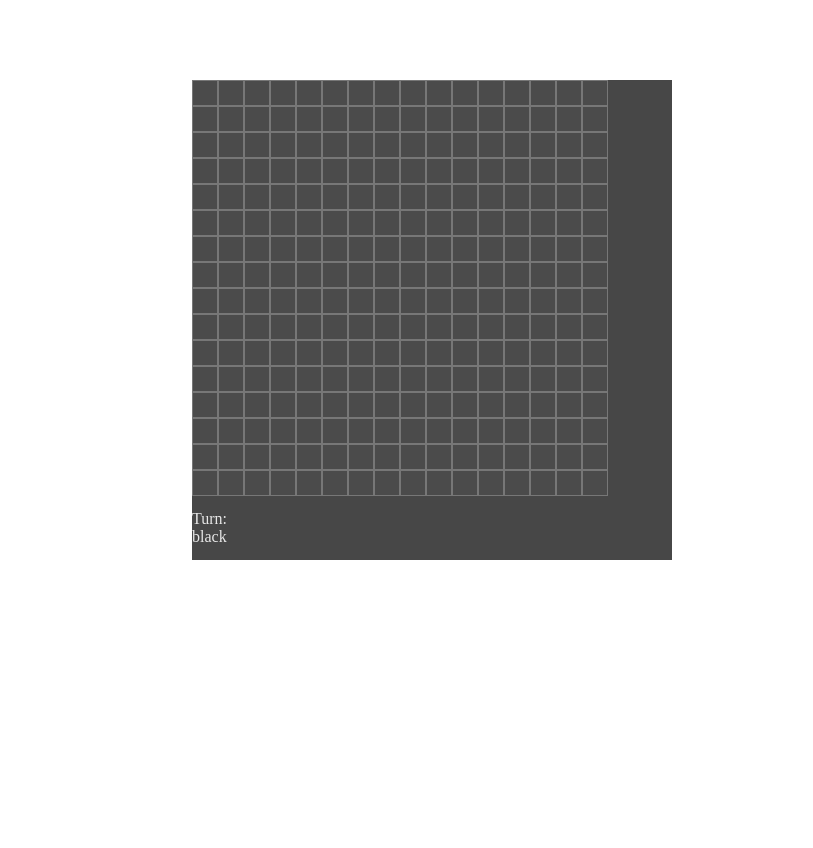
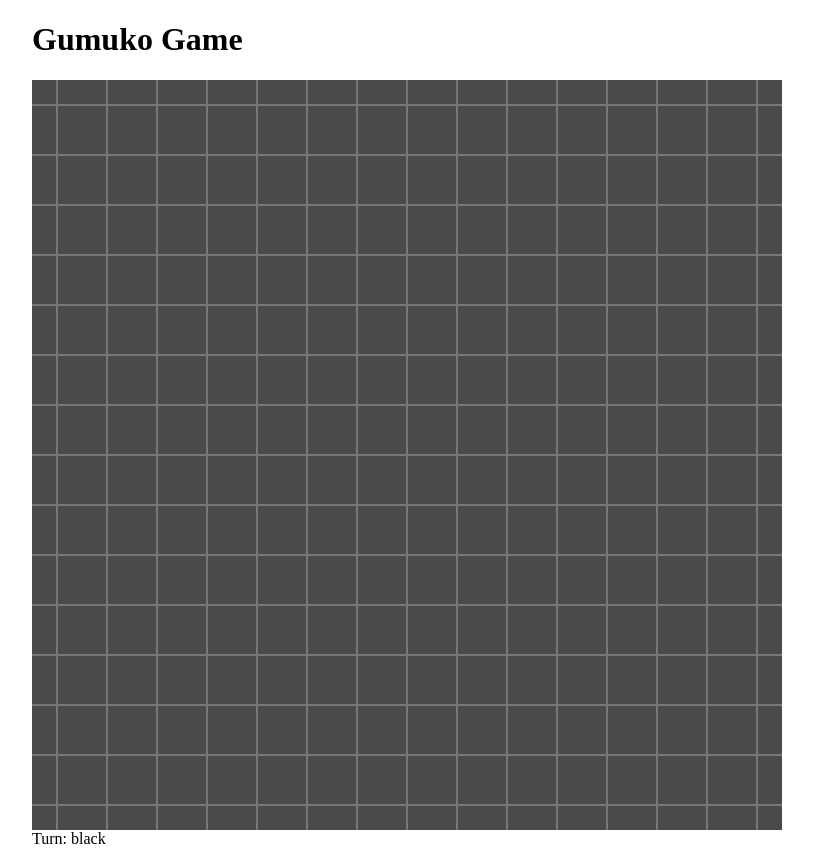
Before and after one commit to farah-najib/frk-24s-J-components, a React (Vite) app: page / in a window 1280 px wide. Shown: the whole page, without its empty margins (208-1021 px from the left). Before the commit the page ends 800 px from the top, so only its background shows below. Built offline with nearby package versions, Linux system fonts and the light colour scheme; a web font is replaced by a local one.

Commit message:
fix style

```diff
--- a/src/App.css
+++ b/src/App.css
@@ -1,18 +1,20 @@
 #root {
-  margin: 0 auto;
-  padding: 0;
-  box-sizing: border-box;
+    margin: 0 auto;
+    padding: 0;
+    box-sizing: border-box;
+    width: 100vh;
+    height: 100vh;
 }
 
 .placeholder-cover {
-  width: 100%;
-  height: 100dvh;
+    width: 100%;
+    height: 100dvh;
 }
 
 .black-brick {
-  cursor: url("/public/black_brick.png") 4 12, auto;
+    cursor: url('/public/black_brick.png') 4 12, auto;
 }
 
 .white-brick {
-  cursor: url("/public/white_brick.png") 4 12, auto;
+    cursor: url('/public/white_brick.png') 4 12, auto;
 }
--- a/src/App.jsx
+++ b/src/App.jsx
@@ -6,7 +6,6 @@ function App() {
     return (
         <>
             <HomePage />
-
         </>
     )
 }
--- a/src/Pages/HomePage.jsx
+++ b/src/Pages/HomePage.jsx
@@ -2,11 +2,11 @@ import Board from '../components/Board/Board.jsx'
 import Menu from '../components/Menu/Menu.jsx'
 export default function HomePage() {
     // You can manage game-level state here if needed
-    const BOARD_SIZE = 8
+    const BOARD_SIZE = 15
 
     return (
         <div>
-            <h1>Gumuko Game</h1>
+            <h1 style={{ color: 'black' }}>Gumuko Game</h1>
             {/* <Menu/> */}
             <Board boardSize={BOARD_SIZE} />
         </div>
--- a/src/components/Board/Board.jsx
+++ b/src/components/Board/Board.jsx
@@ -2,7 +2,7 @@ import styles from './Board.module.css'
 import { useState } from 'react'
 import Cell from '../Cell/Cell.jsx'
 
-const Board = ({ boardSize = 10 }) => {
+const Board = ({boardSize} ) => {
     // 2D board: null = empty, "black" or "white" = stone
     const [board, setBoard] = useState(
         Array(boardSize)
@@ -86,12 +86,12 @@ const Board = ({ boardSize = 10 }) => {
     }
 
     return (
-        <div className={styles.board}>
-            {cells}
-            <div className={styles.turnIndicator}>
+        <>
+            <div className={styles.board}>{cells}</div>
+            <div className={styles.turnIndicator} style={{ color: 'black' }}>
                 {winner ? `Winner: ${winner}` : `Turn: ${turn}`}
             </div>
-        </div>
+        </>
     )
 }
 
--- a/src/components/Board/Board.module.css
+++ b/src/components/Board/Board.module.css
@@ -1,18 +1,10 @@
-/* .board {
-  display: grid;
-  gap: 4px;
-  background: #474747;
-  width: 100%;
-  height: 100dvh;
-  place-items: center;
-} */
 .board {
-  display: grid;
-  grid-template-columns: repeat(8, 0fr);
-  grid-template-rows: repeat(8, 0fr);
-  background: #474747;
-  width: 480px;
-  height: 480px;
-  margin: auto;
-  place-items: center;
+    display: grid;
+    grid-template-columns: repeat(15, 0fr);
+    grid-template-rows: repeat(15, 0fr);
+    background: #474747;
+    width: 100%;
+    height: 100%;
+    margin: auto;
+    place-items: center;
 }
--- a/src/components/Cell/Cell.module.css
+++ b/src/components/Cell/Cell.module.css
@@ -13,7 +13,7 @@
         linear-gradient(to right, #4b4b4b 50%, #4b4b4b 50%) right / 50% 100%
             no-repeat;
     background-color: white; /* fallback */
-     border: 1px solid #777;
+    /* border: 1px solid #777; */
 }
 
 .quadrants::before,
--- a/src/index.css
+++ b/src/index.css
@@ -1,37 +1,38 @@
 @font-face {
-  font-family: "SatoriTrial";
-  src: url("fonts/SatoriTRIAL-Thin.ttf");
+    font-family: 'SatoriTrial';
+    src: url('fonts/SatoriTRIAL-Thin.ttf');
     font-weight: 100;
     font-style: normal;
+
 }
 @font-face {
-  font-family: "SatoriTrial";
-  src: url("fonts/SatoriTRIAL-Light.ttf");
+    font-family: 'SatoriTrial';
+    src: url('fonts/SatoriTRIAL-Light.ttf');
     font-weight: 300;
     font-style: normal;
 }
 @font-face {
-  font-family: "SatoriTrial";
-  src: url("fonts/SatoriTRIAL-Regular.ttf");
+    font-family: 'SatoriTrial';
+    src: url('fonts/SatoriTRIAL-Regular.ttf');
     font-weight: 400;
     font-style: normal;
 }
 @font-face {
-  font-family: "SatoriTrial";
-  src: url("fonts/SatoriTRIAL-Medium.ttf");
+    font-family: 'SatoriTrial';
+    src: url('fonts/SatoriTRIAL-Medium.ttf');
     font-weight: 500;
     font-style: normal;
 }
 @font-face {
-  font-family: "SatoriTrial";
-  src: url("fonts/SatoriTRIAL-Bold.ttf");
+    font-family: 'SatoriTrial';
+    src: url('fonts/SatoriTRIAL-Bold.ttf');
     font-weight: 700;
     font-style: normal;
 }
 
 :root {
     color-scheme: light dark;
-  color: rgba(255, 255, 255, 0.87);
+    /* color: rgba(255, 255, 255, 0.87); */
     background-color: white;
 
     margin: 0 auto;
@@ -45,5 +46,9 @@
 }
 
 body {
-  font-family: "SatoriTrial";
+    font-family: 'SatoriTrial';
+    width: 100vh;
+    height: 100vh;
+    margin: 0 auto;
+    display: flex;
 }
```
Lines whose indentation alone changed are shown as unchanged.
